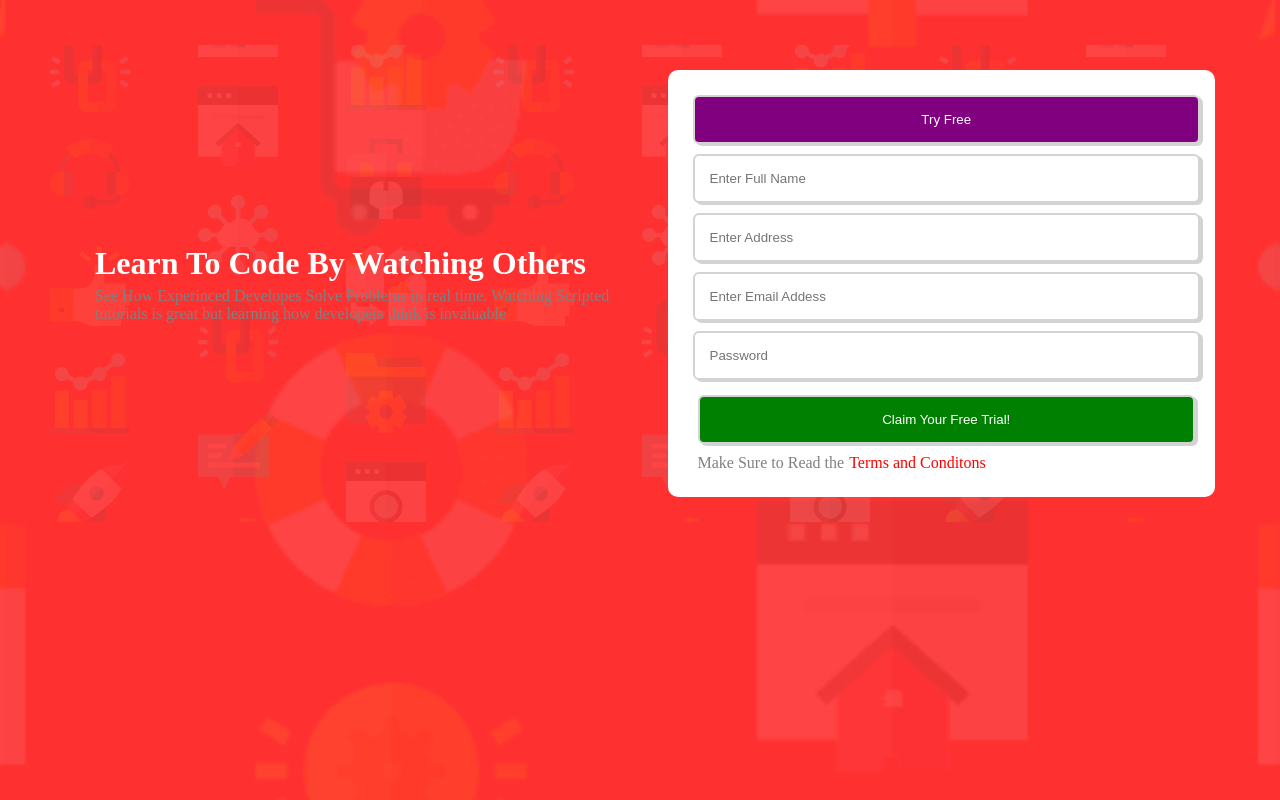
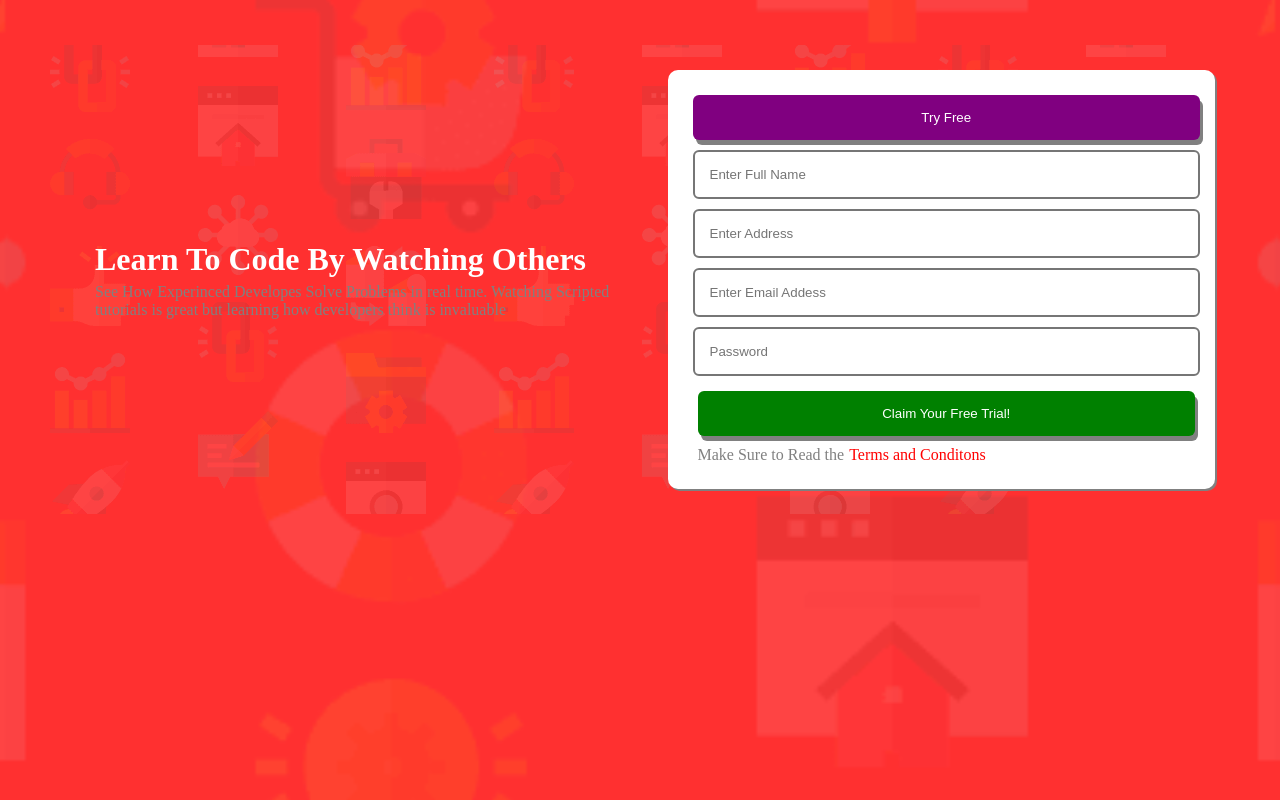
Before and after one commit to raeeceip/CSS-MEDIA, a plain HTML site: page index.html in a window 1280 px wide. Drawn offline with Linux system fonts and the light colour scheme.

Commit message:
Add files via upload

```diff
--- a/styles.css
+++ b/styles.css
@@ -36,23 +36,34 @@ form{
   background-color: white;
   padding: 20px;
   width : 100%;
+  box-shadow: 2px 2px grey;
 }
 input, button{
-  box-shadow: 3px 2px lightgrey;
   padding: 15px;
   width: 100%;
-
   border-radius: 6px;
   border-style:solid;
-  border-color: lightgray ;
+
+}
+
+button{
+  box-shadow: 3px 5px grey;
+  border: none;
 }
 #btn{
-  width:inherit(input);
-  background-color: purple;
+
+  background-color: rgb(128, 0, 128);
 ;
 }
 #btn2{
   background-color: green;
+}
+#btn:hover{
+  background-color: rgb(180, 40, 180);
+
+}
+#btn2:hover{
+  background-color: rgb(66, 187, 66) ;
 }
 @media only screen and (min-width: 768px){
   .big-container{
```
